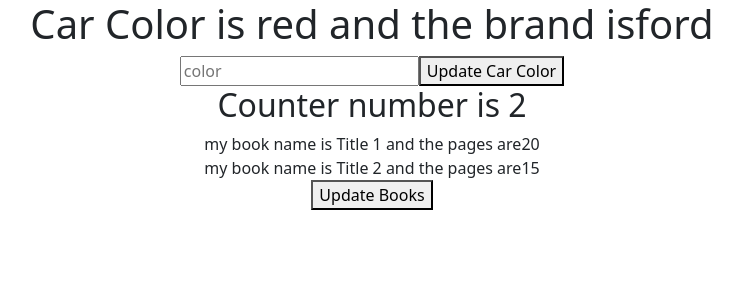
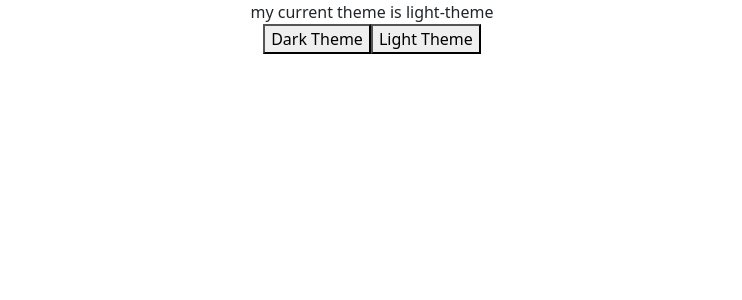
Before and after one commit to grgshankar/broadway_to_do_app, a React (Create React App) app in the folder client/: page / in a window 1280 px wide. Shown: the top 300 px of the page, without its empty margins (268-1010 px from the left). Built offline with nearby package versions, Linux system fonts and the light colour scheme.

Commit message:
by using createContext and useContent making light and dark toggle button globally

```diff
--- a/client/src/App.js
+++ b/client/src/App.js
@@ -7,6 +7,7 @@ import Title from "./components/Title";
 import Toaster from "./components/Toaster";
 import "./css/style.css";
 import Demo from "./Demo";
+import Navbar from "./Navbar";
 // import Demo from "./Demo";
 function App() {
   return (
@@ -26,7 +27,8 @@ function App() {
             <ListTask />
           </Col>
         </Row> */}
-        <Demo tasks="hello" />
+        {/* <Demo tasks="hello" /> */}
+        <Navbar />
       </Container>
     </div>
   );
--- /dev/null
+++ b/client/src/Navbar.js
@@ -0,0 +1,19 @@
+import { useContext } from "react";
+import { ThemeContext } from "../src/contexts/ThemeContext";
+
+function Navbar() {
+  const context = useContext(ThemeContext);
+  if (!context)
+    throw new Error("Theme should be called inside ThemeContextProvider");
+  const { theme, setTheme, toggleTheme } = context;
+  return (
+    <div>
+      my current theme is {theme}
+      <br></br>
+      <button onClick={() => setTheme("dark-theme")}>Dark Theme</button>
+      <button onClick={() => setTheme("light-theme")}>Light Theme</button>
+    </div>
+  );
+}
+
+export default Navbar;
--- /dev/null
+++ b/client/src/contexts/ThemeContext.js
@@ -0,0 +1,14 @@
+import { createContext, useState } from "react";
+
+export const ThemeContext = createContext(null);
+export default function ThemeContextProvider({ children }) {
+  const [theme, setTheme] = useState("light-theme");
+  const toggleTheme = () => {};
+  return (
+    <>
+      <ThemeContext.Provider value={{ theme, setTheme, toggleTheme }}>
+        {children}
+      </ThemeContext.Provider>
+    </>
+  );
+}
--- a/client/src/index.js
+++ b/client/src/index.js
@@ -1,10 +1,13 @@
 import React from "react";
 import ReactDOM from "react-dom/client";
 import App from "./App";
+import ThemeContextProvider from "./contexts/ThemeContext";
 
 const root = ReactDOM.createRoot(document.getElementById("root"));
 root.render(
   <React.StrictMode>
-    <App />
+    <ThemeContextProvider>
+      <App />
+    </ThemeContextProvider>
   </React.StrictMode>
 );
```
